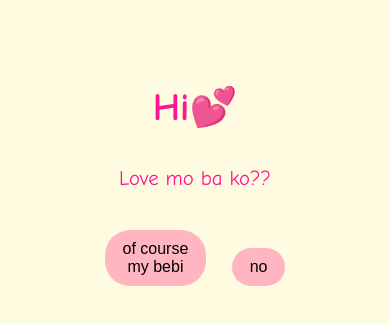
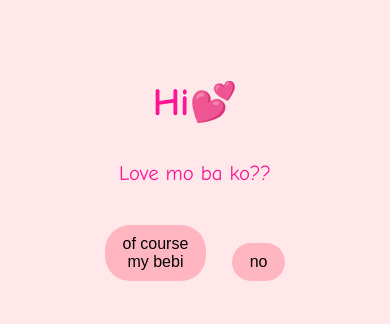
Before and after one commit to MALJDano/love-bonjing, a plain HTML site: page proj2/love-website/index.html in a window 390 px wide. Drawn offline with Linux system fonts and the light colour scheme.

Commit message:
color and padding

```diff
--- a/proj2/love-website/love.css
+++ b/proj2/love-website/love.css
@@ -1,6 +1,6 @@
 /* Base styles */
 body {
-  background: hsl(52, 100%, 94%);
+  background: #ffe7ea;
   font-family: 'Comic Sans MS';
   text-align: center;
   color: #ff1493;
@@ -98,7 +98,7 @@ button:hover {
 
 @media (max-width: 600px) {
   body {
-    padding: 10px;
+    padding: 5px;
   }
 
   .container {
@@ -119,7 +119,7 @@ button:hover {
   }
 
   .diary-page {
-    padding: 25px;
+    padding: 5px;
     max-width: 92%;
   }
 
```
